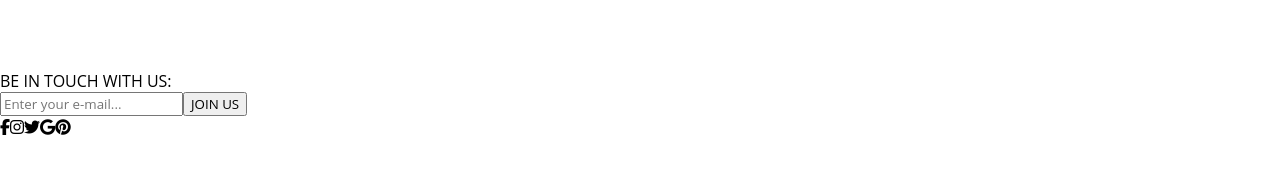
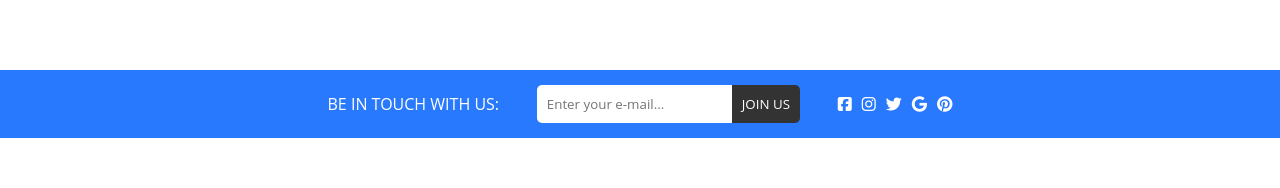
Before and after one commit to yube01/justbuyit, a React (Vite) app: page / in a window 1280 px wide. Shown: the part 3202-3390 px from the top of the page. Built offline with nearby package versions, Linux system fonts and the light colour scheme.

Commit message:
contact design complete

```diff
--- a/src/components/contact/Contact.jsx
+++ b/src/components/contact/Contact.jsx
@@ -10,16 +10,12 @@ const Contact = () => {
         <button>JOIN US</button>
       </div>
       <div className="icons">
-      <i class="fa-brands fa-facebook-f"></i>
+      <i class="fa-brands fa-square-facebook"></i>
       <i class="fa-brands fa-instagram"></i>
       <i class="fa-brands fa-twitter"></i>
       <i class="fa-brands fa-google"></i>
       <i class="fa-brands fa-pinterest"></i>
-        {/* <FacebookIcon />
-        <InstagramIcon />
-        <TwitterIcon />
-        <GoogleIcon />
-        <PinterestIcon /> */}
+
       </div>
     </div>
   </div>
--- a/src/components/contact/contach.scss
+++ b/src/components/contact/contach.scss
@@ -0,0 +1,36 @@
+.contact{
+    background-color: #2879fe;
+    color: white;
+    padding: 15px;
+    display: flex;
+    justify-content: center;
+
+    .wrapper{
+      width: 50%;
+      display: flex;
+      align-items: center;
+      justify-content: space-between;
+
+      input{
+        padding: 10px;
+        border: none;
+        border-radius: 5px 0 0  5px;
+        outline: none;
+      }
+
+      button{
+        padding: 10px;
+        color: white;
+        background: #333;
+        border-radius: 0 5px 5px 0;
+        border: none;
+        cursor: pointer;
+      }
+
+      .icons{
+        display: flex;
+        gap: 10px;
+        cursor: pointer;
+      }
+    }
+  }
```
